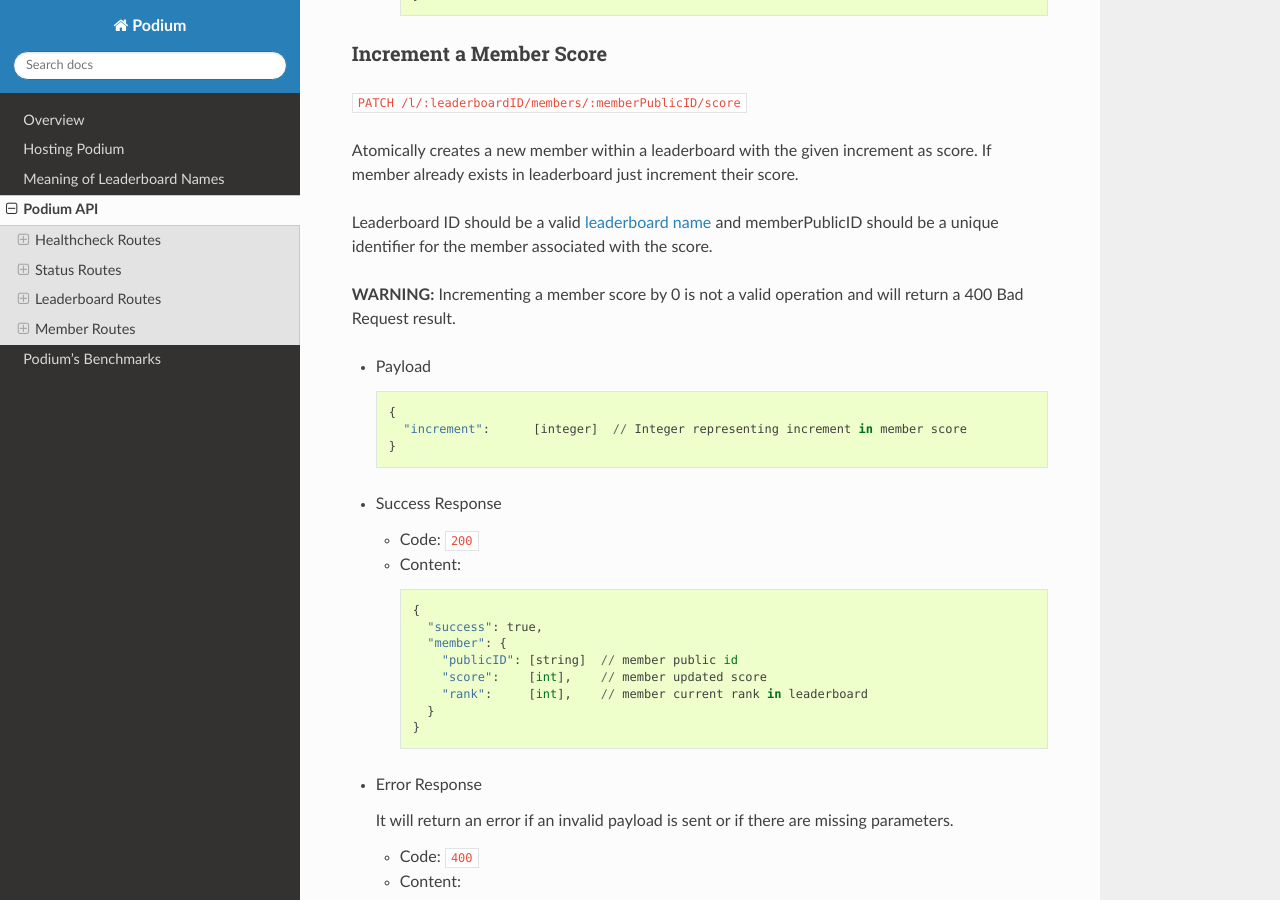
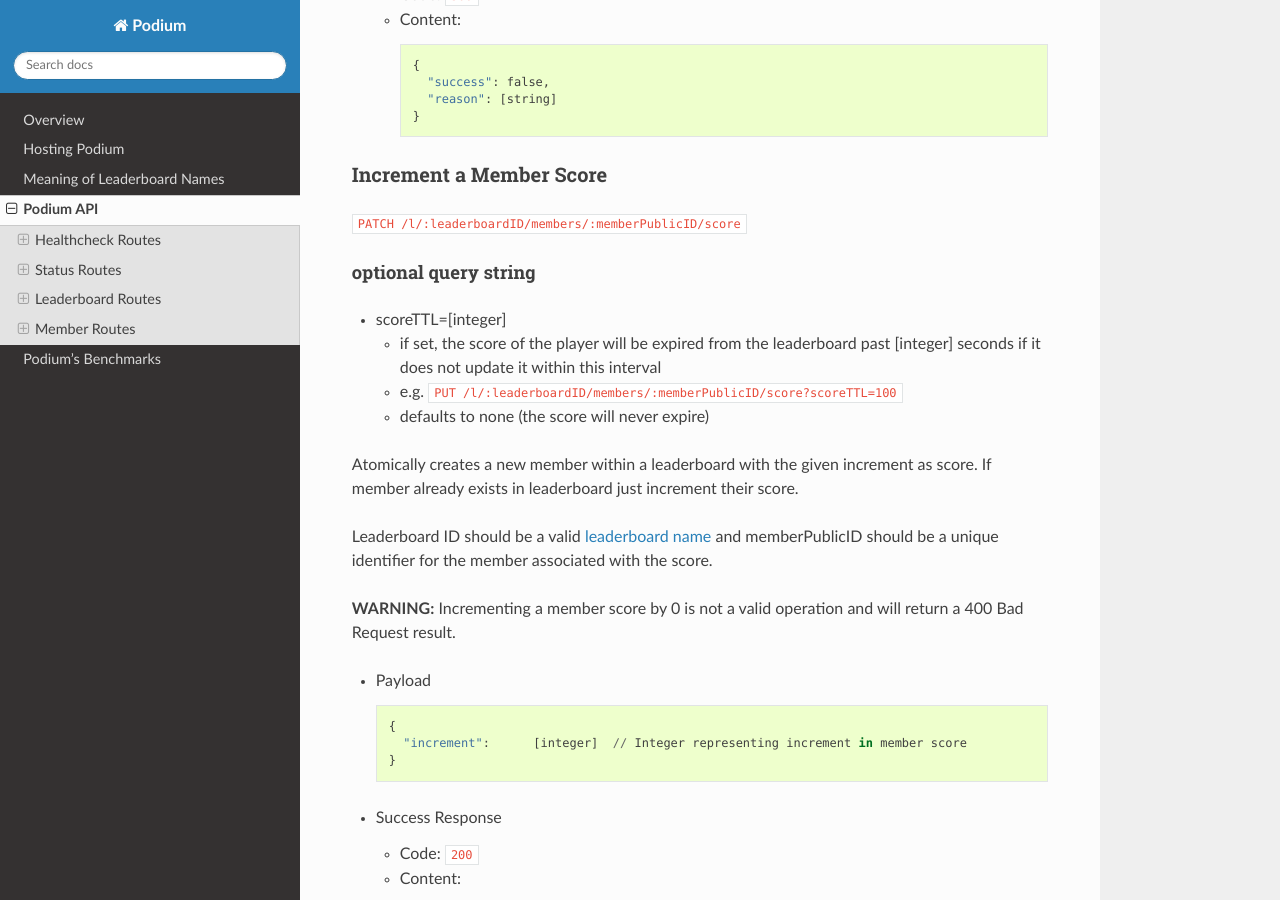
Before and after one commit to topfreegames/podium, a Sphinx documentation site: the page built from docs/API.md, in a window 1280 px wide and 900 px high, scrolled down 2475 px. Built offline with Sphinx 7.4.7 and the Read the Docs theme 2.0.0, drawn with Linux system fonts in a browser that asks for light colours; some of the changed text lies outside the part shown.

Commit message:
update the docs with expirable scores

```diff
--- a/docs/API.md
+++ b/docs/API.md
@@ -58,6 +58,10 @@
     * if set to true, it will also return the previous rank of the player in the leaderboard, -1 if the player didn't exist in the leaderboard
     * e.g. `PUT /l/:leaderboardID/members/:memberPublicID/score?prevRank=true`
     * defaults to "false"
+  * scoreTTL=[integer]
+    * if set, the score of the player will be expired from the leaderboard past [integer] seconds if it does not update it within this interval
+    * e.g. `PUT /l/:leaderboardID/members/:memberPublicID/score?scoreTTL=100`
+    * defaults to none (the score will never expire)
 
   Atomically creates a new member within a leaderboard or if member already exists in leaderboard, update their score.
 
@@ -110,6 +114,12 @@
 
   ### Increment a Member Score
   `PATCH /l/:leaderboardID/members/:memberPublicID/score`
+
+  ##### optional query string
+  * scoreTTL=[integer]
+    * if set, the score of the player will be expired from the leaderboard past [integer] seconds if it does not update it within this interval
+    * e.g. `PUT /l/:leaderboardID/members/:memberPublicID/score?scoreTTL=100`
+    * defaults to none (the score will never expire)
 
   Atomically creates a new member within a leaderboard with the given increment as score. If member already exists in leaderboard just increment their score.
 
@@ -635,6 +645,10 @@
     * if set to true, it will also return the previous rank of the player in the leaderboard, -1 if the player didn't exist in the leaderboard
     * e.g. `PUT /l/:leaderboardID/members/:memberPublicID/score?prevRank=true`
     * defaults to "false"
+  * scoreTTL=[integer]
+    * if set, the score of the player will be expired from the leaderboards past [integer] seconds if it does not update it within this interval
+    * e.g. `PUT /l/:leaderboardID/members/:memberPublicID/score?scoreTTL=100`
+    * defaults to none (the score will never expire
 
   Atomically creates a new member within many leaderboard or if member already exists in each leaderboard, updates their score.
 
```
Also changed, not shown: README.md (+2 -2 lines).
